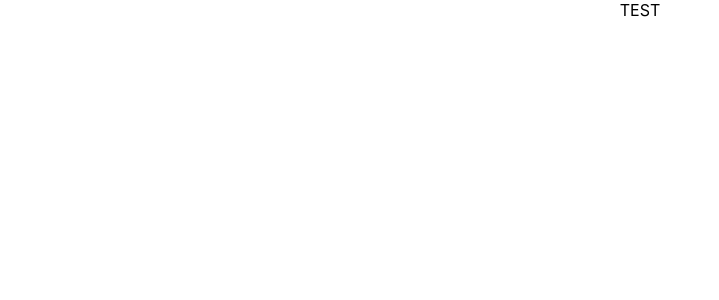
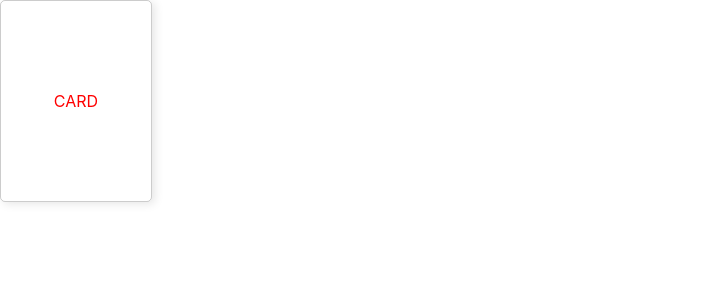
Before and after one commit to johnclarusway/imdb, a React (Create React App) app: page / in a window 1280 px wide. Shown: the top 300 px of the page, without its empty margins (0-719 px from the left). Built offline with nearby package versions, Linux system fonts and the light colour scheme.

Commit message:
Update Card with stylesheet

```diff
--- a/src/App.js
+++ b/src/App.js
@@ -4,7 +4,7 @@ import {Card} from "./components/Card";
 function App() {
   return (
     <div className="App">
-      <Card/>
+      <Card />
     </div>
   );
 }
--- /dev/null
+++ b/src/components/Card/Card.style.css
@@ -0,0 +1,14 @@
+.card-wrapper {
+    width: 150px;
+    height: 200px;
+    border: 1px solid rgba(0,0,0,0.2);
+    border-radius: 5px;
+    box-shadow: 3px 2px 10px rgba(0,0,0,0.1);
+    display: flex;
+    align-items: center;
+    justify-content: center;
+}
+
+p {
+    color: red;
+}
--- a/src/components/Card/index.js
+++ b/src/components/Card/index.js
@@ -1,9 +1,10 @@
 import React from "react";
+import "./Card.style.css"
 
 export const Card = () => {
     return (
         <div className="card-wrapper">
-            TEST
+            <p>CARD</p>
         </div>
     )
 }
```
